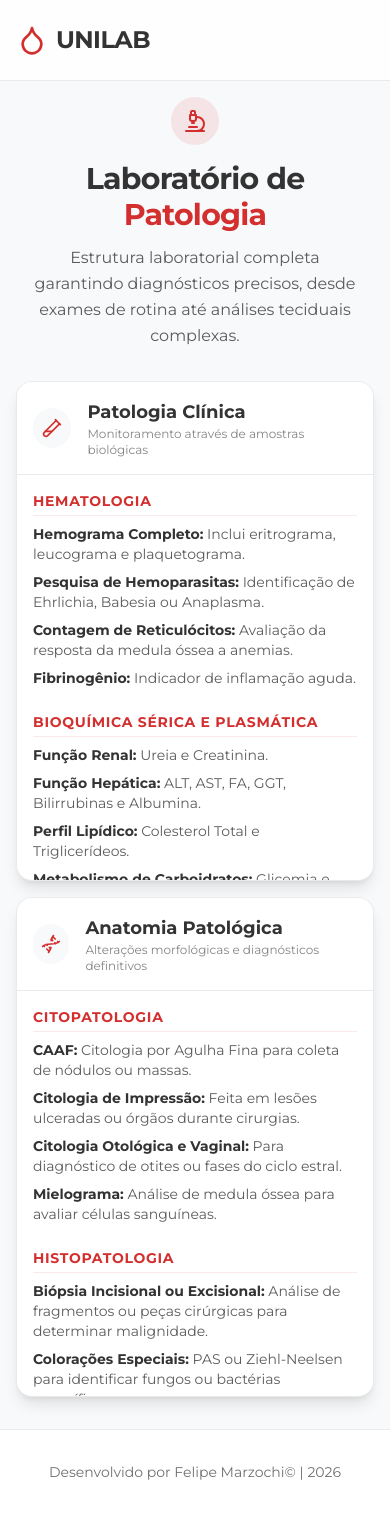
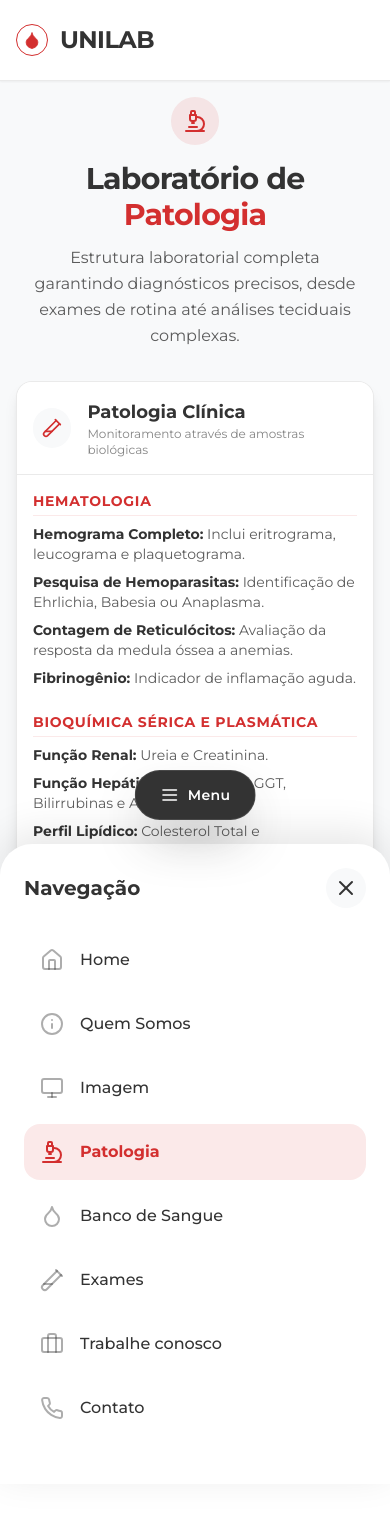
Before and after one commit to Fmarzochi/unilab, a Next.js app in the folder frontend/: page /patologia in a window 390 px wide. Built offline with nearby package versions, Linux system fonts and the light colour scheme.

Commit message:
Eu aplico a correção definitiva no Header mobile, substituindo o backdrop-blur por transparência sólida para eliminar bugs de espelhamento e garantir a nitidez do logo

```diff
--- a/frontend/src/app/patologia/page.tsx
+++ b/frontend/src/app/patologia/page.tsx
@@ -140,7 +140,7 @@ export default function Patologia() {
               <div className="mb-2">
                 <h3 className="font-bold text-unilab-red mb-2 border-b border-unilab-red/10 pb-1 text-sm uppercase tracking-wider">Necropsia</h3>
                 <p className="text-sm text-unilab-gray/80 leading-relaxed">
-                  Exame macroscópico sistemático do cadáver para determinar a causa mortis e documentar lesões sistêmicas abrangentes.
+                  Exame macroscópico sistemático para determinar a causa mortis e documentar lesões sistêmicas abrangentes.
                 </p>
               </div>
             </div>
--- a/frontend/src/components/Header.tsx
+++ b/frontend/src/components/Header.tsx
@@ -1,64 +1,120 @@
 "use client";
 
+import { useState, useEffect } from "react";
 import Link from "next/link";
 import { usePathname } from "next/navigation";
-import { motion } from "framer-motion";
-import { Droplet } from "lucide-react";
+import {
+  Menu, X, Home, Info, Monitor, Microscope,
+  TestTube2, Briefcase, Phone, Droplet
+} from "lucide-react";
 
 const navLinks = [
-  { name: "Home", path: "/" },
-  { name: "Quem Somos", path: "/quem-somos" },
-  { name: "Imagem", path: "/imagem" },
-  { name: "Patologia", path: "/patologia" },
-  { name: "Banco de Sangue", path: "/banco-de-sangue" },
-  { name: "Exames", path: "/exames" },
-  { name: "Trabalhe conosco", path: "/trabalhe-conosco" },
-  { name: "Contato", path: "/contato" },
+  { name: "Home", href: "/", icon: Home },
+  { name: "Quem Somos", href: "/quem-somos", icon: Info },
+  { name: "Imagem", href: "/imagem", icon: Monitor },
+  { name: "Patologia", href: "/patologia", icon: Microscope },
+  { name: "Banco de Sangue", href: "/banco-de-sangue", icon: Droplet },
+  { name: "Exames", href: "/exames", icon: TestTube2 },
+  { name: "Trabalhe conosco", href: "/trabalhe-conosco", icon: Briefcase },
+  { name: "Contato", href: "/contato", icon: Phone },
 ];
 
 export default function Header() {
+  const [isMobileMenuOpen, setIsMobileMenuOpen] = useState(false);
   const pathname = usePathname();
 
+  useEffect(() => {
+    setIsMobileMenuOpen(false);
+  }, [pathname]);
+
   return (
-    <header className="sticky top-0 z-50 w-full bg-unilab-white/80 backdrop-blur-md border-b border-unilab-gray/10">
+    <>
+      {/* Header com cor sólida para evitar renderização duplicada */}
+      <header className="sticky top-0 z-40 w-full bg-unilab-white border-b border-unilab-gray/10 shadow-sm">
         <div className="max-w-7xl mx-auto px-4 sm:px-6 lg:px-8">
           <div className="flex justify-between items-center h-20">
-
-          {/* Logo - Temporária até inserirmos a sua imagem oficial */}
-          <Link href="/" className="flex items-center gap-2">
-            <Droplet className="text-unilab-red h-8 w-8" />
-            <span className="font-bold text-2xl text-unilab-gray tracking-tight">
+            <Link href="/" className="flex items-center gap-3 group">
+              <div className="w-8 h-8 rounded-full bg-unilab-white border border-unilab-red flex items-center justify-center group-hover:bg-unilab-red/5 transition-colors flex-shrink-0">
+                <Droplet className="w-5 h-5 text-unilab-red" fill="currentColor" strokeWidth={1} />
+              </div>
+              <span className="text-2xl font-bold text-unilab-gray tracking-tight">
                 UNILAB
               </span>
             </Link>
 
-          {/* Navegação Desktop */}
-          <nav className="hidden md:flex space-x-8">
-            {navLinks.map((link) => {
-              const isActive = pathname === link.path;
-              return (
+            <nav className="hidden lg:flex gap-8">
+              {navLinks.map((link) => (
                 <Link
-                  key={link.path}
-                  href={link.path}
-                  className={`relative py-2 text-sm font-medium transition-colors ${
-                    isActive ? "text-unilab-red" : "text-unilab-gray hover:text-unilab-red"
+                  key={link.name}
+                  href={link.href}
+                  className={`text-sm font-semibold transition-colors hover:text-unilab-red ${
+                    pathname === link.href ? "text-unilab-red border-b-2 border-unilab-red pb-1" : "text-unilab-gray"
                   }`}
                 >
                   {link.name}
-                  {isActive && (
-                    <motion.div
-                      layoutId="activeTab"
-                      className="absolute bottom-0 left-0 right-0 h-0.5 bg-unilab-red"
-                      initial={false}
-                      transition={{ type: "spring", stiffness: 500, damping: 30 }}
+                </Link>
+              ))}
+            </nav>
+          </div>
+        </div>
+      </header>
+
+      {/* Botão Flutuante */}
+      <div className="lg:hidden fixed bottom-6 left-1/2 -translate-x-1/2 z-[60]">
+        <button
+          onClick={() => setIsMobileMenuOpen(true)}
+          className="flex items-center gap-2 bg-unilab-gray text-white px-6 py-3.5 rounded-full shadow-2xl shadow-unilab-gray/40 border border-white/10 transition-transform active:scale-95"
+        >
+          <Menu className="w-5 h-5" />
+          <span className="font-semibold text-sm tracking-wide">Menu</span>
+        </button>
+      </div>
+
+      {/* Fundo Escuro (Overlay) com cor sólida transparente */}
+      <div
+        className={`lg:hidden fixed inset-0 bg-unilab-gray/80 z-50 transition-opacity duration-300 ${
+          isMobileMenuOpen ? "opacity-100 visible" : "opacity-0 invisible"
+        }`}
+        onClick={() => setIsMobileMenuOpen(false)}
       />
-                  )}
+
+      {/* Aba Inferior (Bottom Sheet) */}
+      <div
+        className={`lg:hidden fixed bottom-0 left-0 right-0 bg-unilab-white rounded-t-[2rem] z-[55] p-6 shadow-[0_-10px_40px_rgba(0,0,0,0.1)] flex flex-col max-h-[85vh] transition-transform duration-300 ease-out transform ${
+          isMobileMenuOpen ? "translate-y-0" : "translate-y-full"
+        }`}
+      >
+        <div className="flex justify-between items-center mb-6">
+          <h2 className="text-xl font-bold text-unilab-gray">Navegação</h2>
+          <button
+            onClick={() => setIsMobileMenuOpen(false)}
+            className="p-2 bg-unilab-offWhite rounded-full text-unilab-gray hover:text-unilab-red hover:bg-unilab-red/10 transition-colors"
+          >
+            <X className="w-6 h-6" />
+          </button>
+        </div>
+
+        <nav className="flex flex-col gap-2 overflow-y-auto pb-6 scrollbar-hide">
+          {navLinks.map((link) => {
+            const Icon = link.icon;
+            const isActive = pathname === link.href;
+            return (
+              <Link
+                key={link.name}
+                href={link.href}
+                className={`flex items-center gap-4 p-4 rounded-2xl transition-all ${
+                  isActive
+                    ? "bg-unilab-red/10 text-unilab-red font-bold"
+                    : "text-unilab-gray font-medium hover:bg-unilab-offWhite"
+                }`}
+              >
+                <Icon className={`w-6 h-6 ${isActive ? "text-unilab-red" : "text-unilab-gray/40"}`} />
+                <span className="text-base">{link.name}</span>
               </Link>
             );
           })}
         </nav>
       </div>
-      </div>
-    </header>
+    </>
   );
 }
```
Lines whose indentation alone changed are shown as unchanged.
